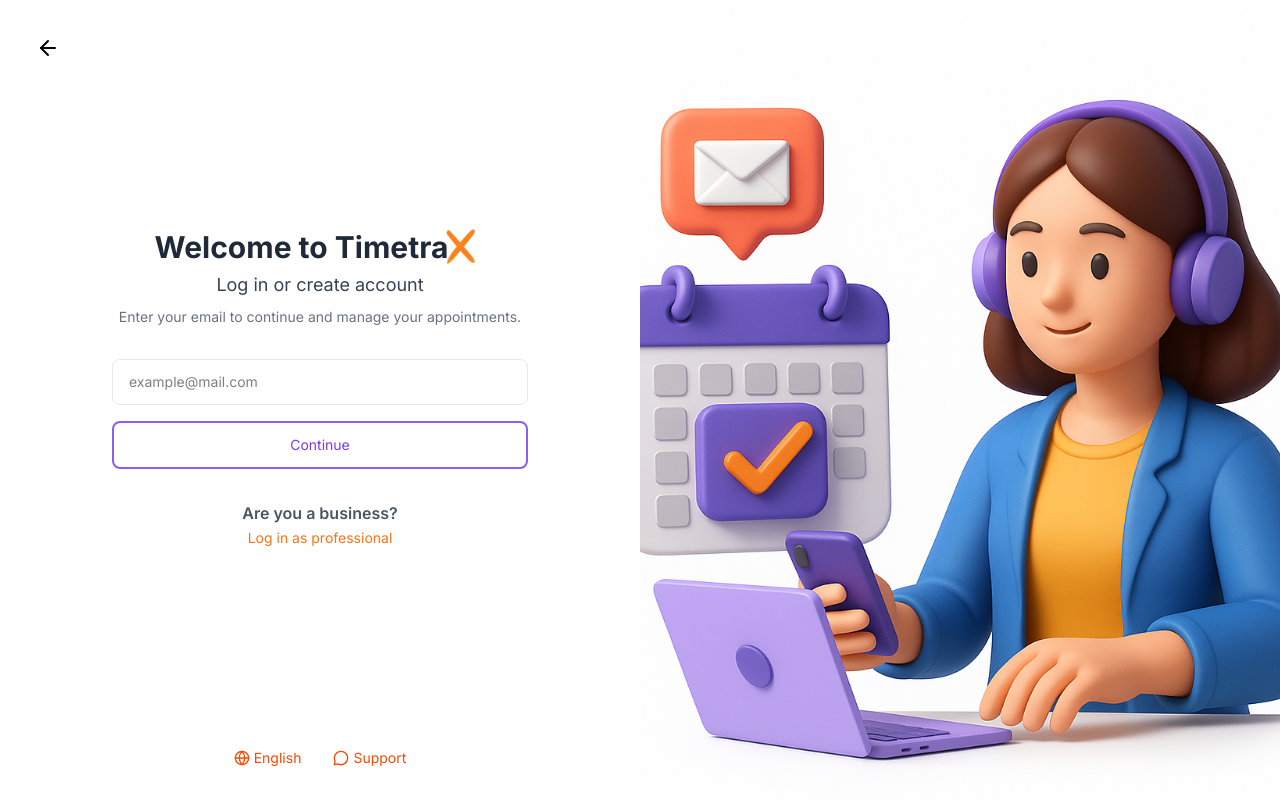
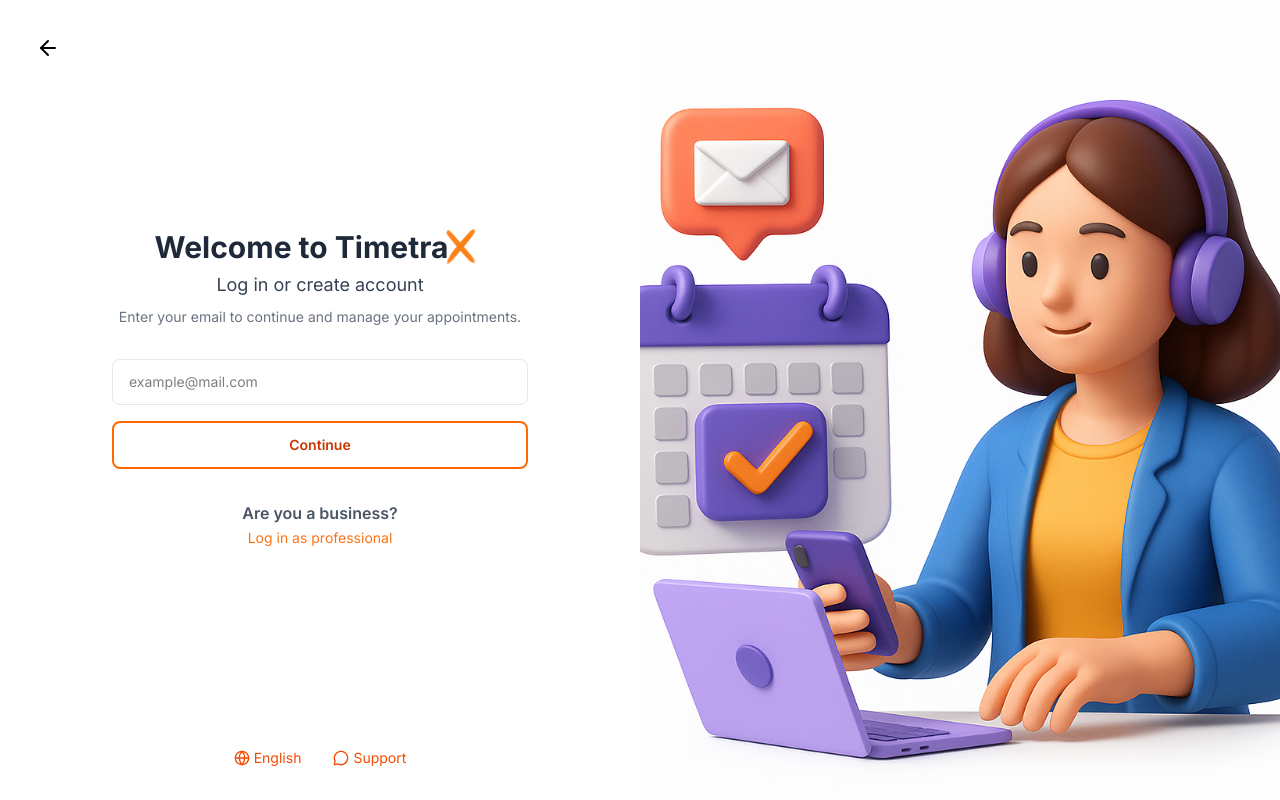
Before and after one commit to VladislavDim/timetrax, a React (Vite) app in the folder client/: page /register in a window 1280 px wide. Built offline with nearby package versions, Linux system fonts and the light colour scheme.

Commit message:
Update SubmitButton to use orange color scheme
Changed the SubmitButton component's color palette from purple to orange for both default and hover states. This improves visual consistency with the updated design theme.

```diff
--- a/client/src/features/auth/components/SubmitButton.tsx
+++ b/client/src/features/auth/components/SubmitButton.tsx
@@ -27,9 +27,9 @@
       type={type}
       disabled={loading || disabled}
       className={clsx(
-        'w-full text-[#7c3aed] font-medium rounded-lg bg-white border-2 border-[#8b5cf6]',
-        'hover:text-white hover:bg-gradient-to-r hover:from-[#8b5cf6] hover:via-[#7c3aed] hover:to-[#6d28d9]',
-        'transition-all duration-200 ease-in-out disabled:opacity-50',
+        'w-full text-orange-700 font-semibold rounded-lg bg-white border-2 border-orange-500',
+        'hover:text-white hover:bg-gradient-to-r hover:from-orange-400 hover:via-orange-500 hover:to-orange-600',
+        'hover:shadow-md transition-all duration-200 ease-in-out disabled:opacity-50',
         sizeClasses[size]
       )}
     >
```
